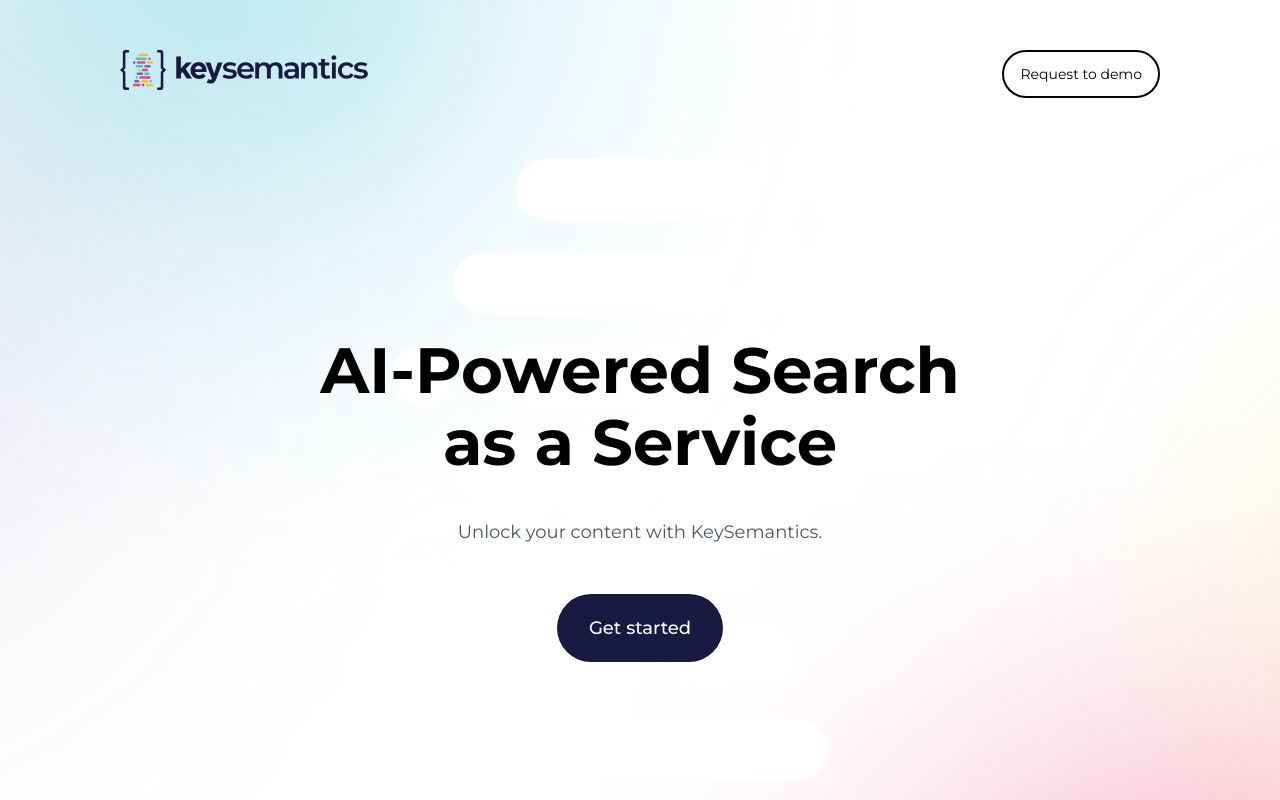
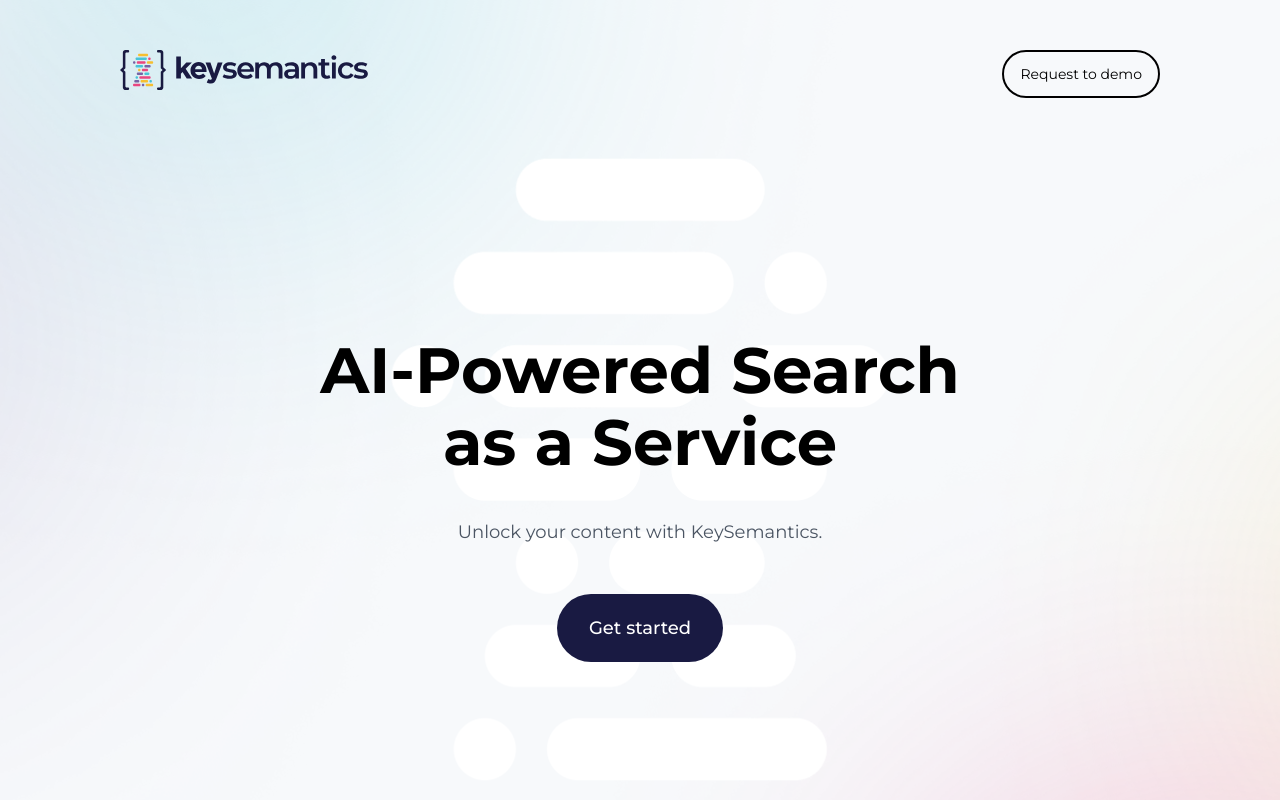
Before and after one commit to harshnain05/KeySemantic, a React (Create React App) app: page / in a window 1280 px wide. Shown: the top 800 px of the page. Built offline with nearby package versions, Linux system fonts and the light colour scheme.

Commit message:
add color

```diff
--- a/src/components/Hero.jsx
+++ b/src/components/Hero.jsx
@@ -4,7 +4,7 @@ import NavBar from './NavBar';
 
 const Hero = () => {
     return (
-        <div className=" bg-top bg-no-repeat bg-cover ">
+        <div className=" bg-top bg-[#F7F9FB] bg-no-repeat bg-cover ">
         <NavBar/>
         <div className="min-h-screen flex-wrap flex ">
 
```
Also changed, not shown: public/assets/image/png/hero-bg.png.
